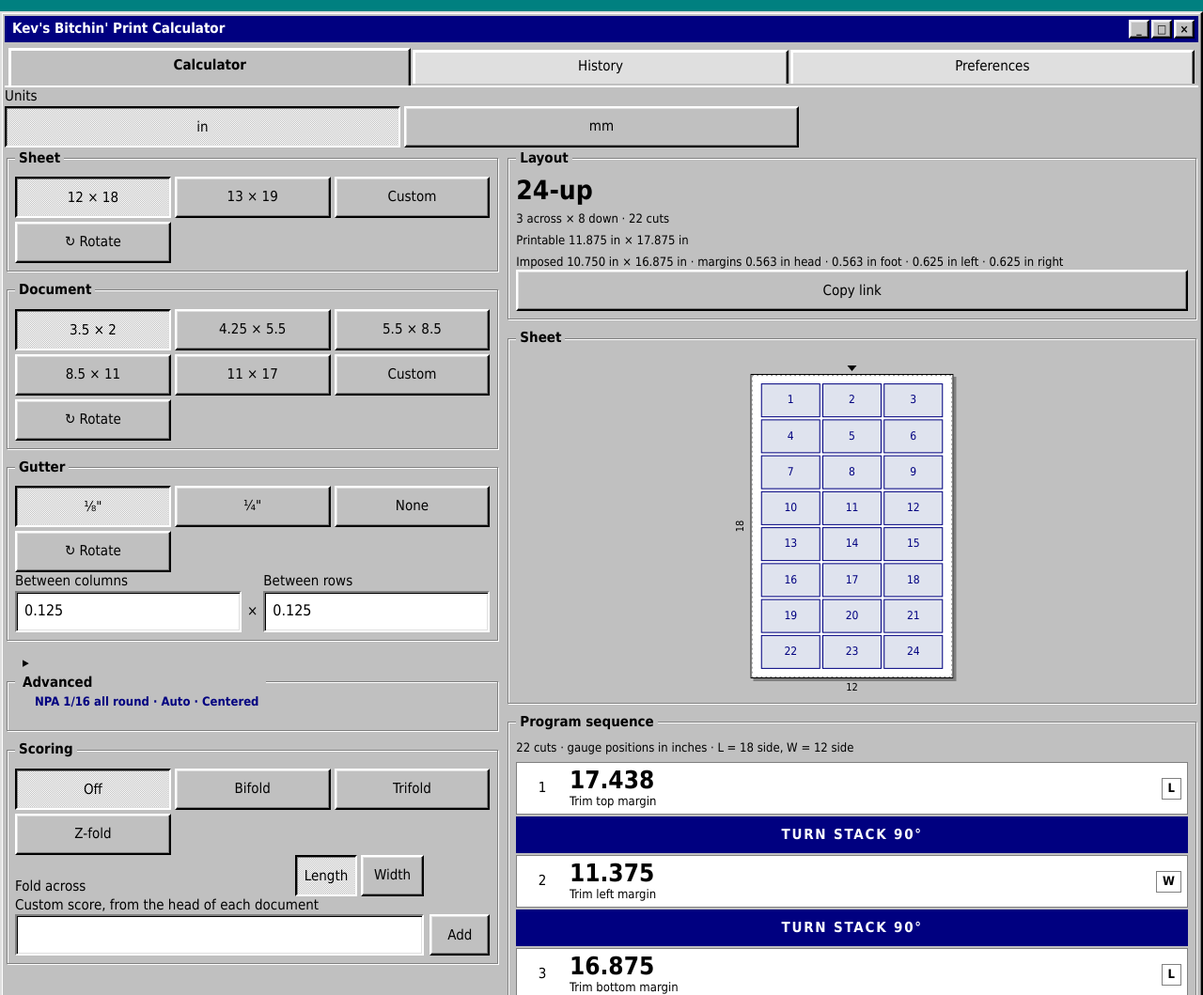
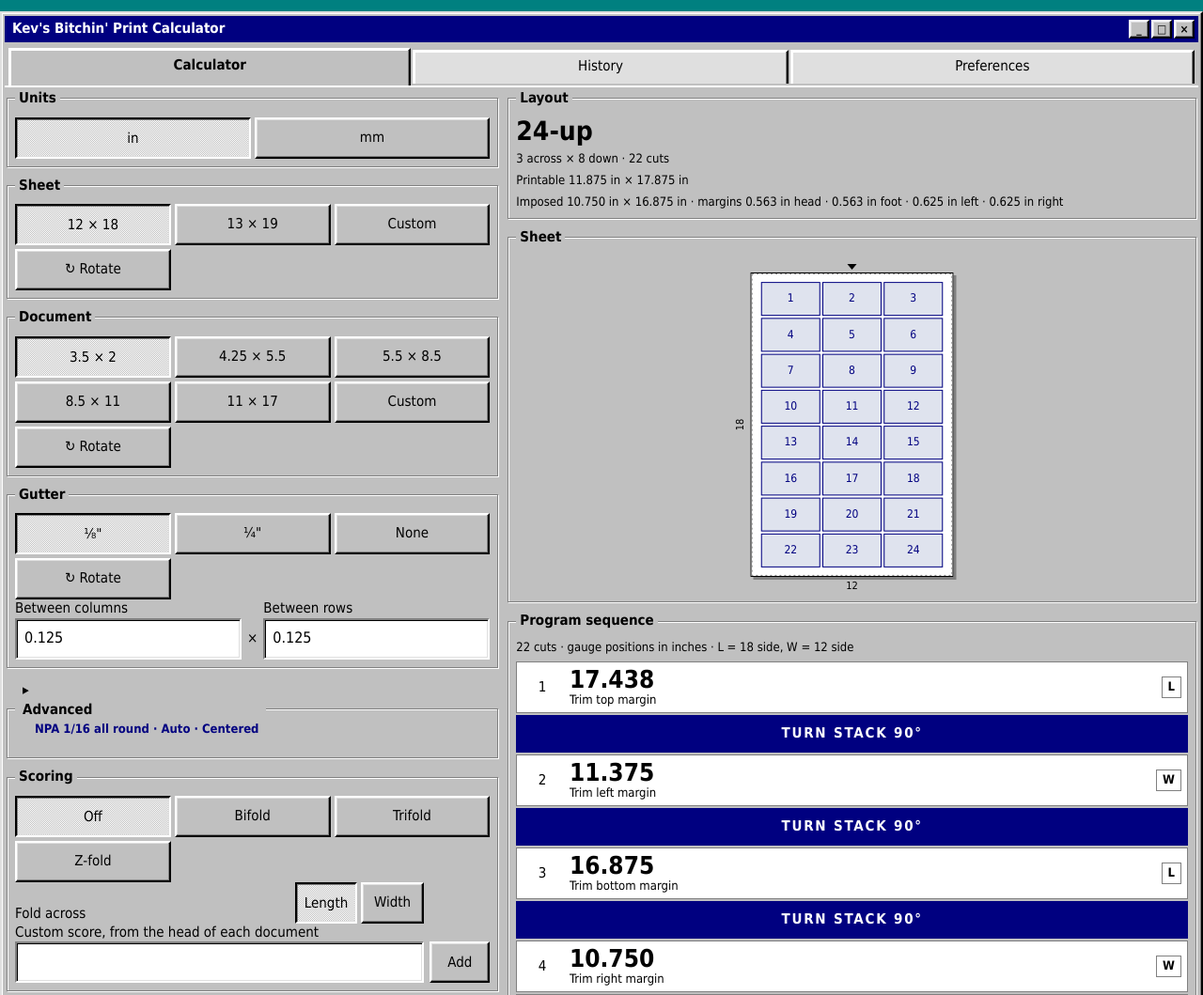
Before and after one commit to PapaJoeu/KevsBitchinPrintCalculator, a website with bundled scripts: page index.html in a window 1280 px wide. Shown: the top 1059 px of the page at 94% size. Built offline with nearby package versions, Linux system fonts and the light colour scheme.

Commit message:
Move Units into a group box and Copy link to the end
Units was the last control in the app not in a group box; it becomes one,
first in the left column. Copy link leaves the Layout box and becomes the
last thing in the right column, full width, reading "Copy link to this job".

Preferences render their own group boxes now, one per setting, so the panel
no longer wraps them in an outer box.

Co-Authored-By: Claude Fable 5.1 <noreply@anthropic.com>

```diff
--- a/index.html
+++ b/index.html
@@ -29,16 +29,16 @@
     <div id="tabs"></div>
 
     <section id="panel-calculator" role="tabpanel" aria-labelledby="tab-calculator">
-      <div class="toolbar">
-        <span>Units</span>
-        <div class="chips" id="unitChips" role="group" aria-label="Units">
-          <button type="button" data-unit="in" aria-pressed="true">in</button>
-          <button type="button" data-unit="mm" aria-pressed="false">mm</button>
-        </div>
-      </div>
-
       <main>
         <div class="column">
+          <fieldset class="group">
+            <legend>Units</legend>
+            <div class="chips" id="unitChips" role="group" aria-label="Units" style="--cols: 2">
+              <button type="button" data-unit="in" aria-pressed="true">in</button>
+              <button type="button" data-unit="mm" aria-pressed="false">mm</button>
+            </div>
+          </fieldset>
+
           <div id="sheetInputs"></div>
           <div id="docInputs"></div>
           <div id="gutterInputs"></div>
@@ -50,7 +50,6 @@
           <fieldset class="group">
             <legend>Layout</legend>
             <div id="summary" class="summary"></div>
-            <div id="shareBar" class="actions share"></div>
           </fieldset>
 
           <fieldset class="group sheetView">
@@ -71,6 +70,8 @@
             <legend>Scores</legend>
             <div id="scores"></div>
           </fieldset>
+
+          <div id="shareBar"></div>
         </div>
       </main>
     </section>
@@ -83,10 +84,7 @@
     </section>
 
     <section id="panel-preferences" class="view" role="tabpanel" aria-labelledby="tab-preferences" hidden>
-      <fieldset class="group">
-        <legend>Preferences</legend>
-        <div id="preferences"></div>
-      </fieldset>
+      <div id="preferences" class="prefs"></div>
     </section>
   </div>
 
```
